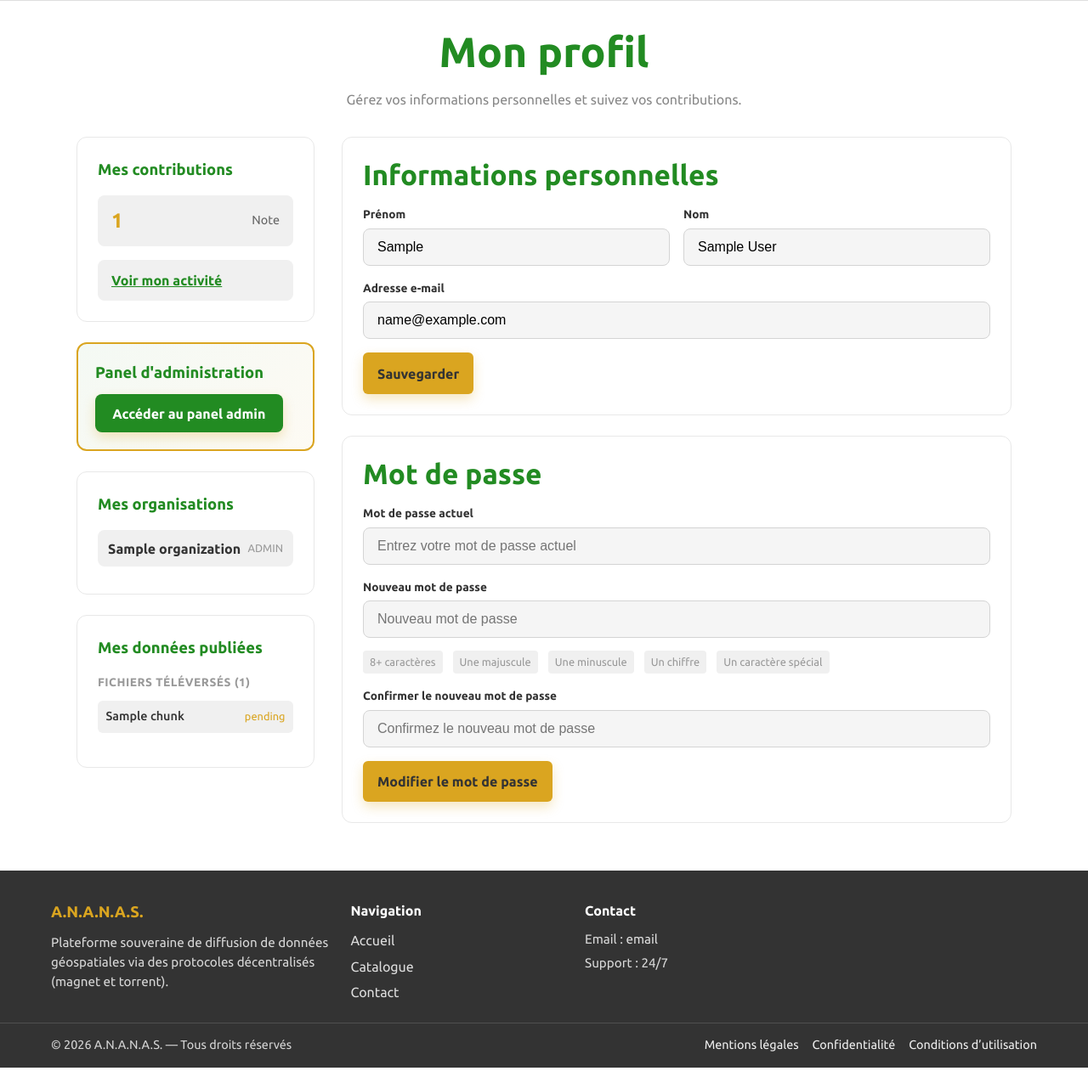
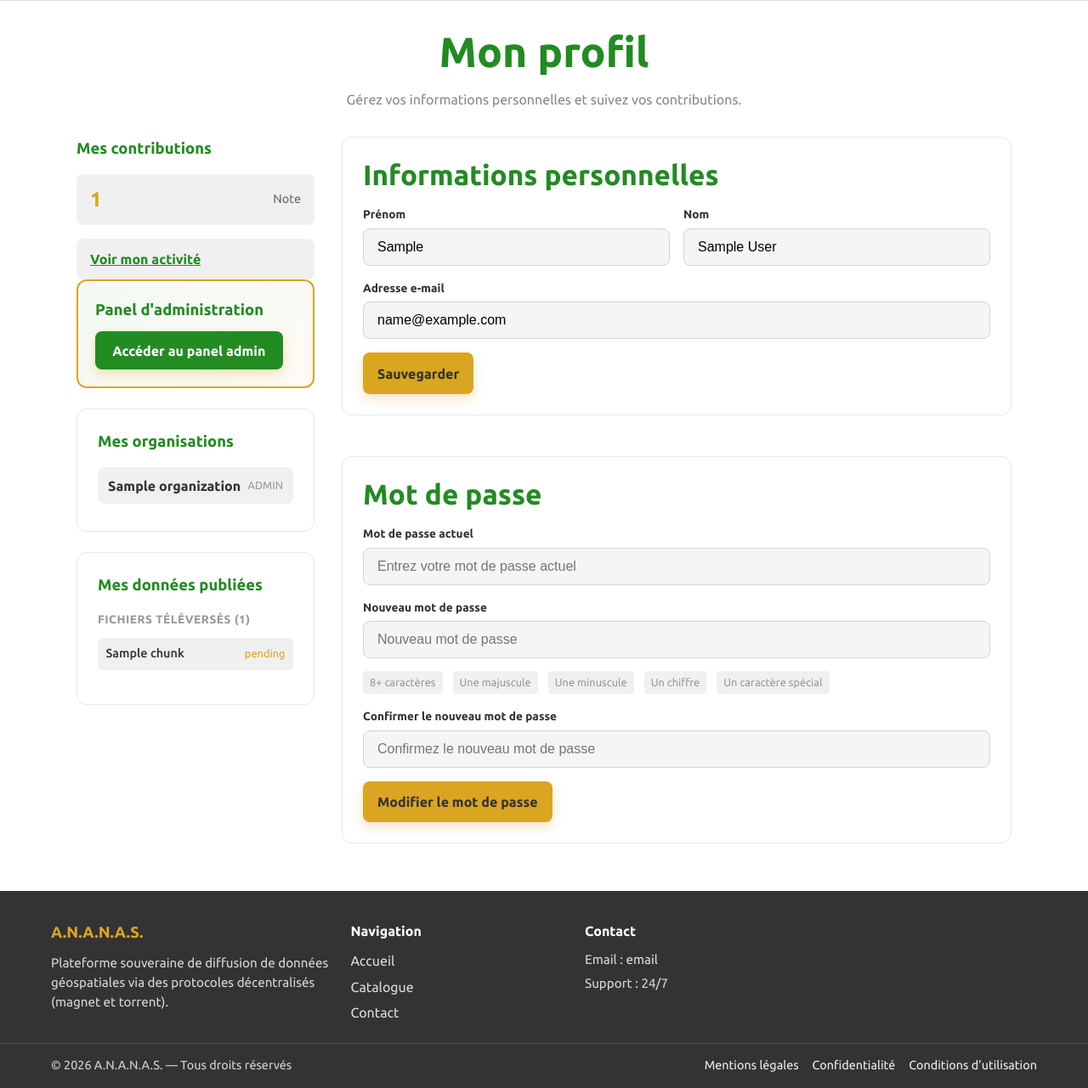
Before and after one commit to Alglior/ANANAS, a Flask app: page /profil in a window 1280 px wide. Shown: the part 261-1542 px from the top of the page at 85% size. Before the commit the page ends 1518 px from the top, so only its background shows below. Run offline with Flask 3, Linux system fonts and the light colour scheme; the visitor is signed in with stand-in values (Sample User, id 1); tables that the repository leaves empty hold one stand-in row (values such as "Sample post"); parts of the project's set-up code (start-up, migrations or seed data) failed here and were passed over.

Commit message:
chore(ui): overhaul CSS across components, sections, primitives and utilities

```diff
--- a/static/css/base.css
+++ b/static/css/base.css
@@ -38,13 +38,37 @@
   --hover-forest-darker: #1a6b1a;
   --hover-charcoal: #4a4a4a;
 
+  /* Semantic action colors */
+  --color-success: #28a745;
+  --color-danger: #dc3545;
+  --color-info: #17a2b8;
+  --color-warning: #ffc107;
+  --color-muted: #6c757d;
+  --color-blue: #2d8cff;
+  --color-purple: #9b59b6;
+
+  /* Semantic surfaces */
+  --surface-success-light: #e8f5e9;
+  --surface-info-light: #e3f2fd;
+  --surface-warning-light: #fff3e0;
+  --surface-error-light: #ffe6e6;
+
+  /* Semantic text on surfaces */
+  --color-success-dark: #2e7d32;
+  --color-info-dark: #1565c0;
+  --color-warning-dark: #e65100;
+
+  /* Border radius tokens */
+  --radius-sm: 4px;
+  --radius-md: 8px;
+  --radius-lg: 12px;
+
+  /* Section layout tokens */
+  --section-padding: 5rem;
+  --section-gap-header: 3.5rem;
+  --lead-max-width: 65ch;
+
   /* Shadow color tokens */
-  --shadow-color-soft: rgba(0, 0, 0, 0.06);
-  --shadow-mustard-focus: 0 0 0 3px rgba(218, 165, 32, 0.15);
-  --shadow-mustard-btn: 0 6px 18px rgba(218, 165, 32, 0.3);
-  --shadow-mustard-btn-hover: 0 9px 22px rgba(218, 165, 32, 0.35);
-
-  /* Banderolle button colors */
   --forest-band: rgba(34, 139, 34, 0.85);
   --forest-active: #2aad2a;
   --forest-btn-hover: #2a9f2a;
@@ -61,10 +85,7 @@
   --mono: "Ubuntu Mono", "DejaVu Sans Mono", monospace;
 }
 
-/* Shared hover transitions — combine with other classes */
-.transition-hover {
-  transition: transform 0.15s ease, box-shadow 0.2s ease;
-}
+
 
 html {
   scroll-behavior: smooth;
--- a/static/css/features/sections/geopackage.css
+++ b/static/css/features/sections/geopackage.css
@@ -2,13 +2,13 @@
    GeoPackage Packs section
    ──────────────────────────────────────────── */
 .gp-section {
-  padding: 5rem 0;
+  padding: var(--section-padding) 0;
   background: rgba(70, 130, 180, 0.06);
 }
 
 .gp-header {
   text-align: center;
-  margin-bottom: 3.5rem;
+  margin-bottom: var(--section-gap-header);
 }
 
 .gp-header h2 {
@@ -20,7 +20,7 @@
 .gp-lead {
   color: var(--text-secondary);
   font-size: 1.1rem;
-  max-width: 65ch;
+  max-width: var(--lead-max-width);
   margin: 0 auto;
   line-height: 1.7;
 }
--- a/static/css/features/sections/individual-data.css
+++ b/static/css/features/sections/individual-data.css
@@ -2,13 +2,13 @@
    Individual Data section
    ──────────────────────────────────────────── */
 .di-section {
-  padding: 5rem 0;
+  padding: var(--section-padding) 0;
   background: var(--white);
 }
 
 .di-header {
   text-align: center;
-  margin-bottom: 3.5rem;
+  margin-bottom: var(--section-gap-header);
 }
 
 .di-header h2 {
@@ -20,7 +20,7 @@
 .di-lead {
   color: var(--text-secondary);
   font-size: 1.1rem;
-  max-width: 65ch;
+  max-width: var(--lead-max-width);
   margin: 0 auto;
   line-height: 1.7;
 }
--- a/static/css/features/sections/info.css
+++ b/static/css/features/sections/info.css
@@ -36,14 +36,14 @@
 .info-card ul,
 .info-card ol {
   margin: 0 0 1rem;
-  padding-left: 1.25rem;
+  padding-left: calc(var(--section-gap-header) - 1rem);
 }
 
 .info-card li {
   color: var(--charcoal);
   line-height: 1.75;
   margin-bottom: 0.6rem;
-  max-width: 65ch;
+  max-width: var(--lead-max-width);
 }
 
 .info-card strong {
--- a/static/css/features/sections/magnet.css
+++ b/static/css/features/sections/magnet.css
@@ -2,13 +2,13 @@
    Magnet Torrent section
    ──────────────────────────────────────────── */
 .magnet-section {
-  padding: 5rem 0;
+  padding: var(--section-padding) 0;
   background: rgba(218, 165, 32, 0.06);
 }
 
 .magnet-header {
   text-align: center;
-  margin-bottom: 3.5rem;
+  margin-bottom: var(--section-gap-header);
 }
 
 .magnet-header h2 {
@@ -20,7 +20,7 @@
 .magnet-lead {
   color: var(--text-secondary);
   font-size: 1.1rem;
-  max-width: 65ch;
+  max-width: var(--lead-max-width);
   margin: 0 auto;
   line-height: 1.7;
 }
--- a/static/css/features/sections/p2p.css
+++ b/static/css/features/sections/p2p.css
@@ -2,13 +2,13 @@
    Peer-to-Peer & Résilience section
    ──────────────────────────────────────────── */
 .p2p-section {
-  padding: 5rem 0;
+  padding: var(--section-padding) 0;
   background: linear-gradient(135deg, rgba(34, 139, 34, 0.04) 0%, rgba(100, 160, 200, 0.04) 100%);
 }
 
 .p2p-header {
   text-align: center;
-  margin-bottom: 3.5rem;
+  margin-bottom: var(--section-gap-header);
 }
 
 .p2p-header h2 {
@@ -20,7 +20,7 @@
 .p2p-lead {
   color: var(--charcoal);
   font-size: 1.1rem;
-  max-width: 65ch;
+  max-width: var(--lead-max-width);
   margin: 0 auto;
   line-height: 1.7;
 }
--- a/static/css/features/user-pages.css
+++ b/static/css/features/user-pages.css
@@ -65,54 +65,77 @@
    Profile page styles
    ========================================== */
 
-.profil-page {
+.profile-page {
   padding: var(--space-xl) 0;
 }
 
-.profil-container {
+.profile-container {
   max-width: 1100px;
 }
 
-.profil-header {
+.profile-header {
   text-align: center;
   margin-bottom: 2rem;
 }
 
-.profil-header h1 {
+.profile-header h1 {
   color: var(--forest);
   margin-bottom: 0.5rem;
 }
 
-.profil-header p {
+.profile-header p {
   color: var(--specs-gray);
   font-size: 1rem;
 }
 
-.profil-layout {
+.profile-layout {
   display: grid;
   grid-template-columns: 280px 1fr;
   gap: 2rem;
 }
 
 @media (max-width: 768px) {
-  .profil-layout {
+  .profile-layout {
     grid-template-columns: 1fr;
   }
 }
 
-.profil-card {
+.profile-card {
   background: var(--white);
   border: 1px solid var(--border-light);
-  border-radius: 12px;
+  border-radius: var(--radius-lg);
   padding: 1.5rem;
   margin-bottom: 1.5rem;
 }
 
-.profil-card h2,
-.profil-card h3 {
+.profile-card h2,
+.profile-card h3 {
   color: var(--forest);
   margin-top: 0;
   margin-bottom: 1rem;
+}
+
+.profile-sidebar {
+  flex-shrink: 0;
+}
+
+.profile-main {
+  display: flex;
+  flex-direction: column;
+  gap: 1.5rem;
+}
+
+.profile-stats {
+  padding: 0;
+  border: none;
+  background: transparent;
+  margin-bottom: 0;
+}
+
+.profile-orgs,
+.profile-orgs-empty,
+.profile-uploads {
+  margin-bottom: 1.5rem;
 }
 
 /* Stats sidebar */
@@ -191,7 +214,7 @@
 }
 
 /* Uploads section */
-.profil-uploads {
+.profile-uploads {
   margin-top: 0;
 }
 
@@ -259,17 +282,7 @@
   font-family: var(--mono);
 }
 
-.status-pending {
-  color: var(--mustard);
-}
 
-.status-processing {
-  color: var(--forest);
-}
-
-.status-completed {
-  color: var(--forest);
-}
 
 .upload-empty-cta {
   margin-top: 0.5rem;
@@ -278,13 +291,13 @@
 }
 
 /* Forms */
-.profil-form .form-row,
+.profile-form .form-row,
 .password-form .form-row {
   display: flex;
   gap: 1rem;
 }
 
-.profil-form .form-group,
+.profile-form .form-group,
 .password-form .form-group {
   margin-bottom: 1rem;
   flex: 1;
@@ -302,13 +315,13 @@
   color: var(--text-secondary);
 }
 
-.form-success {
-  color: var(--forest) !important;
+.form-status--success {
+  color: var(--forest);
   font-weight: 600;
 }
 
-.form-error {
-  color: var(--error-red) !important;
+.form-status--error {
+  color: var(--error-red);
   font-weight: 600;
 }
 
@@ -520,14 +533,14 @@
    Admin panel card on profile page
    ========================================== */
 
-.profil-admin {
+.admin-card {
   background: linear-gradient(135deg, rgba(34, 139, 34, 0.05), rgba(218, 165, 32, 0.05));
   border: 2px solid var(--mustard);
   padding: 1.25rem;
 }
 
-.profil-admin h3 {
-  color: var(--forest) !important;
+.admin-card h3 {
+  color: var(--forest);
   margin-bottom: 0.75rem;
 }
 
--- a/static/css/primitives/badges.css
+++ b/static/css/primitives/badges.css
@@ -66,7 +66,7 @@
 }
 
 .badge-carte {
-  color: #2d8cff;
+  color: var(--color-blue);
   background: rgba(45, 140, 255, 0.11);
   border: 1px solid rgba(45, 140, 255, 0.35);
 }
@@ -78,9 +78,13 @@
 }
 
 .badge-service {
-  color: #9b59b6;
+  color: var(--color-purple);
   background: rgba(155, 89, 182, 0.11);
   border: 1px solid rgba(155, 89, 182, 0.35);
+}
+
+.status-processing {
+  color: var(--color-blue);
 }
 
 .status-queued {
--- a/static/css/primitives/buttons.css
+++ b/static/css/primitives/buttons.css
@@ -2,13 +2,14 @@
   display: inline-flex;
   justify-content: center;
   align-items: center;
-  border-radius: 6px;
+  border-radius: var(--radius-md);
   border: 1px solid transparent;
   padding: 0.7rem 1rem;
   cursor: pointer;
   font: inherit;
   font-weight: 700;
   white-space: nowrap;
+  transition: transform 0.15s ease, box-shadow 0.2s ease;
 }
 
 .btn:hover {
@@ -58,10 +59,11 @@
   font-weight: 600;
   font-size: 0.95rem;
   position: absolute;
+  bottom: auto;
   top: 100%;
   left: 50%;
   transform: translateX(-50%);
-  margin-top: 0.5rem;
+  margin-top: var(--copy-feedback-offset, 0.5rem);
   background: var(--white);
   padding: 0.4rem 0.8rem;
   border-radius: 6px;
@@ -70,11 +72,14 @@
   white-space: nowrap;
 }
 
+.copy-btn .copy-feedback {
+  --copy-feedback-offset: 0.5rem;
+}
+
+.profile-form .copy-feedback {
+  --copy-feedback-offset: -2.5rem;
+}
+
 .copy-feedback-visible {
   opacity: 1 !important;
 }
-
-.btn.transition-hover,
-.btn-primary.transition-hover {
-  transition: background-color 0.2s ease;
-}
--- a/static/css/primitives/cards.css
+++ b/static/css/primitives/cards.css
@@ -36,21 +36,3 @@
 .copy-btn {
   position: relative;
 }
-
-.copy-feedback {
-  opacity: 0;
-  transition: opacity 0.3s ease;
-  color: var(--forest);
-  font-weight: 600;
-  font-size: 0.95rem;
-  position: absolute;
-  bottom: -2.5rem;
-  left: 50%;
-  transform: translateX(-50%);
-  background: var(--white);
-  padding: 0.4rem 0.8rem;
-  border-radius: 6px;
-  box-shadow: 0 4px 12px rgba(0, 0, 0, 0.1);
-  pointer-events: none;
-  white-space: nowrap;
-}
--- a/static/css/style.css
+++ b/static/css/style.css
@@ -1,4 +1,5 @@
 @import url("./base.css");
+@import url("./utilities/section.css");
 @import url("./primitives/buttons.css");
 @import url("./primitives/cards.css");
 @import url("./primitives/badges.css");
@@ -27,9 +28,9 @@
    Error messages (inscription / connexion)
    ──────────────────────────────────────────── */
 .error-box {
-  background: #ffe6e6;
-  border: 1px solid #dc3545;
-  border-radius: 8px;
+  background: var(--surface-error-light);
+  border: 1px solid var(--color-danger);
+  border-radius: var(--radius-md);
   padding: 1rem 1.25rem;
   margin-bottom: 1rem;
 }
--- /dev/null
+++ b/static/css/utilities/section.css
@@ -0,0 +1,23 @@
+/* ────────────────────────────────────────────
+   Shared section layout utilities
+   Used by all feature sections
+   ──────────────────────────────────────────── */
+
+.section-header {
+  text-align: center;
+  margin-bottom: var(--section-gap-header);
+}
+
+.section-header h2 {
+  color: var(--forest);
+  font-size: clamp(1.6rem, 2.8vw, 2.1rem);
+  margin-bottom: 1rem;
+}
+
+.section-lead {
+  color: var(--text-secondary);
+  font-size: 1.1rem;
+  max-width: var(--lead-max-width);
+  margin: 0 auto;
+  line-height: 1.7;
+}
--- a/templates/users/profil.html
+++ b/templates/users/profil.html
@@ -5,9 +5,9 @@
 
 {% block content %}
 <main>
-  <section class="profil-page">
-    <div class="container profil-container">
-      <div class="profil-header">
+  <section class="profile-page">
+    <div class="container profile-container">
+      <div class="profile-header">
         <h1>Mon profil</h1>
         <p>Gérez vos informations personnelles et suivez vos contributions.</p>
       </div>
@@ -20,9 +20,9 @@
         {% endif %}
       {% endwith %}
 
-      <div class="profil-layout">
-        <aside class="profil-sidebar">
-          <div class="profil-card profil-stats">
+      <div class="profile-layout">
+        <aside class="profile-sidebar">
+          <div class="profile-card profile-stats">
             <h3>Mes contributions</h3>
             <div class="stats-grid">
               <div class="stat-item stat-rating">
@@ -36,14 +36,14 @@
           </div>
 
           {% if current_user and current_user.is_admin %}
-          <div class="profil-card profil-admin">
+          <div class="profile-card admin-card">
             <h3>Panel d'administration</h3>
             <a href="/admin/users" class="btn btn-primary admin-link">Accéder au panel admin</a>
           </div>
           {% endif %}
 
           {% if org_memberships %}
-          <div class="profil-card profil-orgs">
+          <div class="profile-card profile-orgs">
             <h3>Mes organisations</h3>
             <ul class="org-list">
               {% for m in org_memberships %}
@@ -57,13 +57,13 @@
             </ul>
           </div>
           {% else %}
-          <div class="profil-card profil-orgs-empty">
+          <div class="profile-card profile-orgs-empty">
             <h3>Mes organisations</h3>
             <p class="empty-hint">Aucune organisation membre.</p>
           </div>
           {% endif %}
 
-          <div class="profil-card profil-uploads">
+          <div class="profile-card profile-uploads">
             <h3>Mes données publiées</h3>
             {% if data_chunks or uploaded_items %}
               {% if data_chunks %}
@@ -108,10 +108,10 @@
           </div>
         </aside>
 
-        <section class="profil-main">
-          <div class="profil-card">
+        <section class="profile-main">
+          <div class="profile-card">
             <h2>Informations personnelles</h2>
-            <form class="profil-form" id="profileForm">
+            <form class="profile-form" id="profileForm">
               <div class="form-row">
                 <div class="form-group">
                   <label for="prenom">Prénom</label>
@@ -135,7 +135,7 @@
             </form>
           </div>
 
-          <div class="profil-card">
+          <div class="profile-card">
             <h2>Mot de passe</h2>
             <form class="password-form" id="passwordForm">
               <div class="form-group">
```
Also changed, not shown: static/css/features/admin.css (+11 -11 lines), static/css/features/product.css (+11 -11 lines), static/css/features/ratings.css (+19 -19 lines), static/css/features/upload-page.css (+4 -32 lines), static/css/components.css (added).
